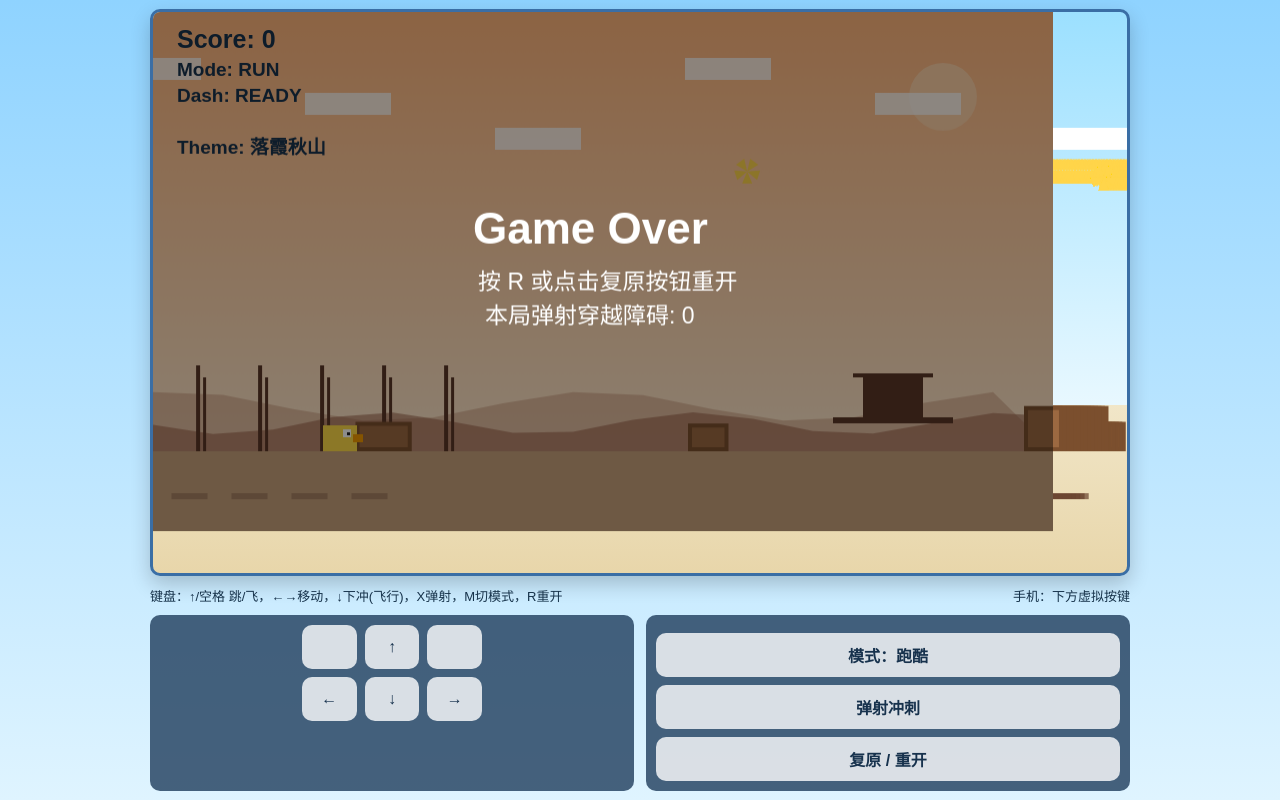
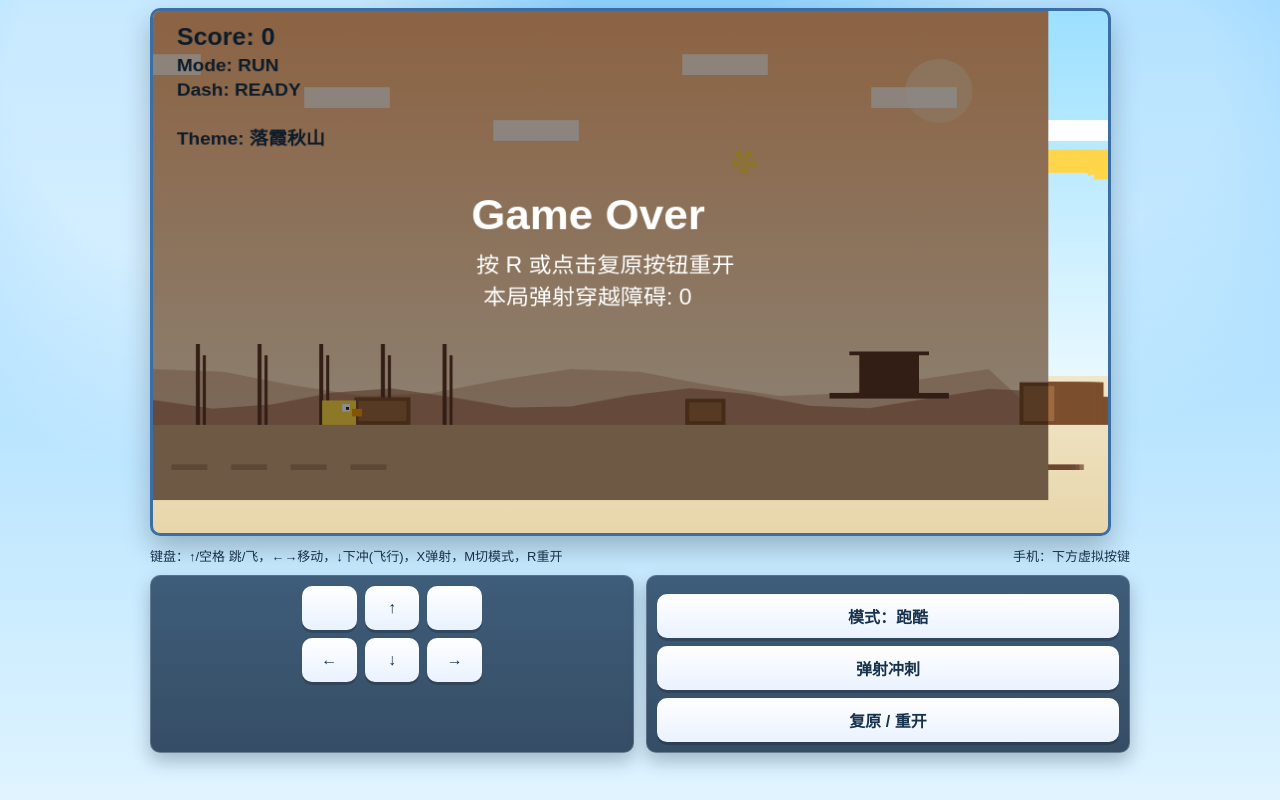
Before and after one commit to Keith111111/test-ai, a plain HTML site: page index.html in a window 1280 px wide. Drawn offline with Linux system fonts and the light colour scheme.

Commit message:
Update index.html

```diff
--- a/index.html
+++ b/index.html
@@ -17,23 +17,28 @@
     body {
       margin: 0;
       font-family: Arial, sans-serif;
-      background: linear-gradient(180deg, var(--bg1), var(--bg2));
-      display: grid;
-      place-items: center;
-      touch-action: none;
-      overscroll-behavior: none;
+      background:
+        radial-gradient(circle at 15% 10%, #ffffff80 0 14%, transparent 30%),
+        radial-gradient(circle at 85% 12%, #ffffff55 0 10%, transparent 26%),
+        linear-gradient(180deg, var(--bg1), var(--bg2));
+      touch-action: manipulation;
+      overscroll-behavior: contain;
+      overflow: auto;
+      padding: max(8px, env(safe-area-inset-top)) 8px max(8px, env(safe-area-inset-bottom));
     }
     .wrap {
-      width: min(96vw, 980px);
+      width: min(98vw, 980px);
+      margin: 0 auto;
       user-select: none;
     }
     canvas {
       width: 100%;
-      height: auto;
-      aspect-ratio: 900 / 520;
+      height: 52vh;
+      max-height: 66vh;
+      min-height: 240px;
       border: 3px solid #3a6ea5;
       border-radius: 10px;
-      box-shadow: 0 8px 20px rgba(0, 0, 0, 0.2);
+      box-shadow: 0 12px 28px rgba(0, 0, 0, 0.24);
       display: block;
       background: linear-gradient(180deg, #9ce0ff 0%, #e8f8ff 70%, #f1e6c8 70%, #e8d6aa 100%);
     }
@@ -52,7 +57,9 @@
       gap: 12px;
     }
     .pad, .actions {
-      background: var(--panel);
+      background: linear-gradient(180deg, rgba(31,61,92,0.82), rgba(22,45,72,0.84));
+      border: 1px solid rgba(255,255,255,0.2);
+      box-shadow: 0 8px 18px rgba(11, 30, 56, 0.28);
       border-radius: 10px;
       padding: 10px;
       color: #fff;
@@ -67,13 +74,17 @@
     .btn {
       border: 0;
       border-radius: 10px;
-      background: var(--btn);
+      background: linear-gradient(180deg, #ffffff, #eaf2ff);
       font-size: 16px;
       font-weight: bold;
       min-height: 44px;
       color: #17324d;
+      box-shadow: 0 3px 0 rgba(0,0,0,0.18);
     }
-    .btn:active { background: var(--btn-active); }
+    .btn:active {
+      background: linear-gradient(180deg, #fff2bf, #f1dc89);
+      transform: translateY(1px);
+    }
     .wide {
       width: 100%;
       margin-top: 8px;
@@ -82,6 +93,8 @@
     @media (max-width: 760px) {
       .controls { grid-template-columns: 1fr; }
       .pad-grid { width: 100%; max-width: 240px; }
+      .row { font-size: 12px; flex-direction: column; gap: 4px; }
+      canvas { height: 48vh; max-height: 56vh; }
     }
   </style>
 </head>
@@ -92,7 +105,7 @@
       <div>键盘：↑/空格 跳/飞，←→移动，↓下冲(飞行)，X弹射，M切模式，R重开</div>
       <div>手机：下方虚拟按键</div>
     </div>
-    <div class="controls">
+    <div class="controls" id="controlsPanel">
       <div class="pad">
         <div class="pad-grid">
           <button class="btn" data-key=""></button>
@@ -118,15 +131,27 @@
     const ctx = canvas.getContext("2d");
 
     function resizeCanvas() {
-      const cssW = canvas.clientWidth || BASE_W;
+      const controls = document.getElementById("controlsPanel");
+      const controlsH = controls ? controls.getBoundingClientRect().height : 0;
+      const rowH = document.querySelector(".row")?.getBoundingClientRect().height || 0;
+      const viewportH = window.innerHeight || document.documentElement.clientHeight;
+
+      // 手机端按可视高度动态适配，确保能看到全景，不会只显示一部分
+      const maxCanvasH = Math.max(220, viewportH - controlsH - rowH - 48);
+      const maxCanvasW = canvas.parentElement.clientWidth;
+      const byH = maxCanvasH * (BASE_W / BASE_H);
+      const cssW = Math.max(220, Math.min(maxCanvasW, byH));
       const cssH = cssW * (BASE_H / BASE_W);
+
+      canvas.style.width = cssW + "px";
+      canvas.style.height = cssH + "px";
       const dpr = Math.min(2, window.devicePixelRatio || 1);
       canvas.width = Math.floor(cssW * dpr);
       canvas.height = Math.floor(cssH * dpr);
       ctx.setTransform(dpr, 0, 0, dpr, 0, 0);
     }
-    window.addEventListener("resize", resizeCanvas);
-    resizeCanvas();
+    window.addEventListener("resize", () => requestAnimationFrame(resizeCanvas));
+    requestAnimationFrame(resizeCanvas);
 
     const WORLD = { width: BASE_W, height: BASE_H, groundY: BASE_H - 80 };
     const keys = new Set();
```
